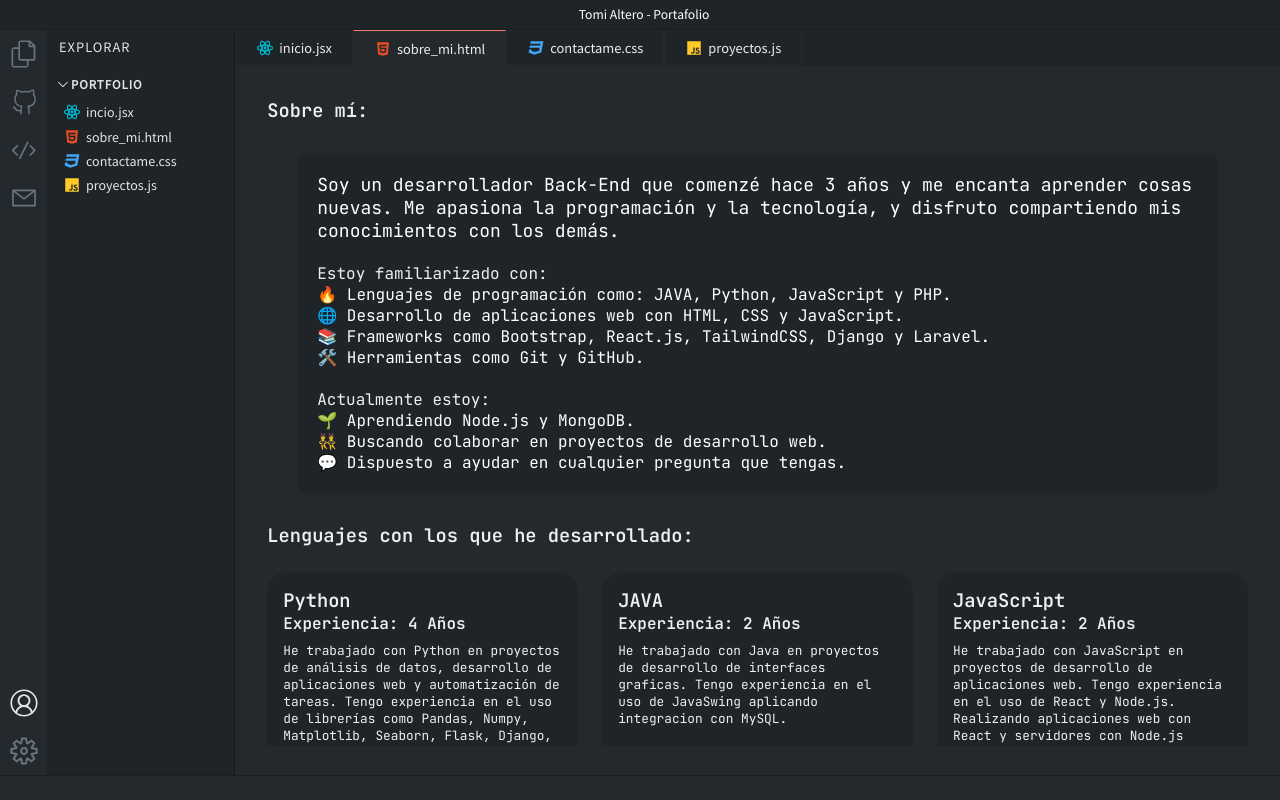
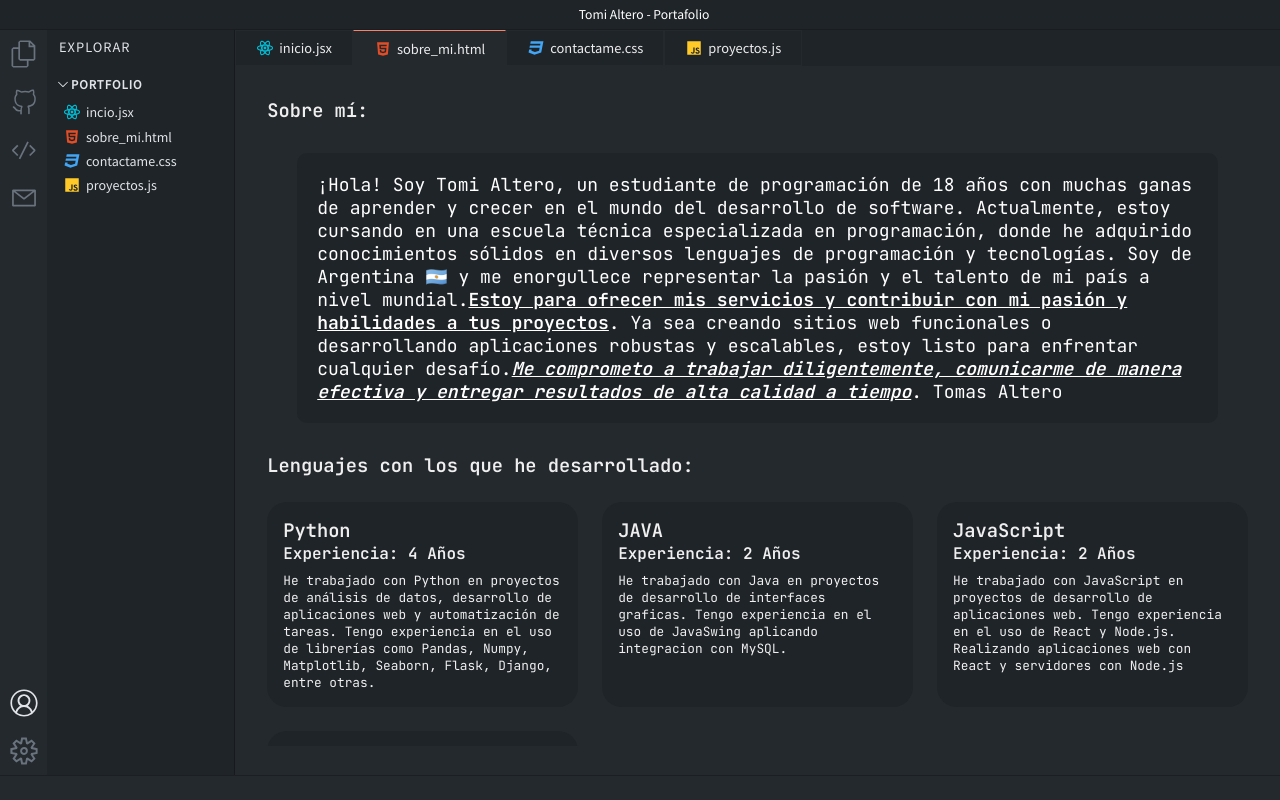
Before and after one commit to TomiAltero/tomialtero-portafolio, a Next.js app in the folder portafolio-front/: page /about in a window 1280 px wide. Built offline with nearby package versions, Linux system fonts and the light colour scheme.

Commit message:
cambios en about

```diff
--- a/portafolio-front/components/AboutText.jsx
+++ b/portafolio-front/components/AboutText.jsx
@@ -11,37 +11,31 @@
       }}
     >
       <p style={{ fontSize: "18px", color: "white" }}>
-        Soy un desarrollador Back-End que comenzé hace 3 años y me encanta
-        aprender cosas nuevas. Me apasiona la programación y la tecnología, y
-        disfruto compartiendo mis conocimientos con los demás.
+        ¡Hola! Soy Tomi Altero, un estudiante de programación de 18 años con
+        muchas ganas de aprender y crecer en el mundo del desarrollo de
+        software. Actualmente, estoy cursando en una escuela técnica
+        especializada en programación, donde he adquirido conocimientos sólidos
+        en diversos lenguajes de programación y tecnologías. Soy de Argentina 🇦🇷
+        y me enorgullece representar la pasión y el talento de mi país a nivel
+        mundial.
+        <b>
+          <u>
+            Estoy para ofrecer mis servicios y contribuir con mi pasión y
+            habilidades a tus proyectos
+          </u>
+        </b>
+        . Ya sea creando sitios web funcionales o desarrollando aplicaciones
+        robustas y escalables, estoy listo para enfrentar cualquier desafío.
+        <b>
+          <u>
+            <i>
+              Me comprometo a trabajar diligentemente, comunicarme de manera
+              efectiva y entregar resultados de alta calidad a tiempo
+            </i>
+          </u>
+        </b>
+        . Tomas Altero
       </p>
-      <br></br>
-      <p>Estoy familiarizado con:</p>
-      <ul style={{ listStyleType: "none", paddingInlineStart: 0 }}>
-        <li style={{ color: "white" }}>
-          🔥 Lenguajes de programación como: JAVA, Python, JavaScript y PHP.
-        </li>
-        <li style={{ color: "white" }}>
-          🌐 Desarrollo de aplicaciones web con HTML, CSS y JavaScript.
-        </li>
-        <li style={{ color: "white" }}>
-          📚 Frameworks como Bootstrap, React.js, TailwindCSS, Django y Laravel.
-        </li>
-        <li style={{ color: "white" }}>🛠️ Herramientas como Git y GitHub.</li>
-      </ul>
-
-      <br></br>
-
-      <p>Actualmente estoy:</p>
-      <ul style={{ listStyleType: "none", paddingInlineStart: 0 }}>
-        <li style={{ color: "white" }}>🌱 Aprendiendo Node.js y MongoDB.</li>
-        <li style={{ color: "white" }}>
-          👯 Buscando colaborar en proyectos de desarrollo web.
-        </li>
-        <li style={{ color: "white" }}>
-          💬 Dispuesto a ayudar en cualquier pregunta que tengas.
-        </li>
-      </ul>
     </div>
   );
 }
--- a/portafolio-front/styles/LanguagesCard.module.css
+++ b/portafolio-front/styles/LanguagesCard.module.css
@@ -60,3 +60,20 @@
 .underline:hover {
   background-size: 100% 88%;
 }
+
+
+.Python {
+  color: #3776ab;
+}
+
+.Java {
+  color: #dd473d;
+}
+
+.JavaScript {
+  color: #f0db4f;
+}
+
+.PHP {
+  color: #8892bf;
+}
```
Also changed, not shown: portafolio-front/components/FrameWorkCard.jsx (added, +14 -0 lines).
